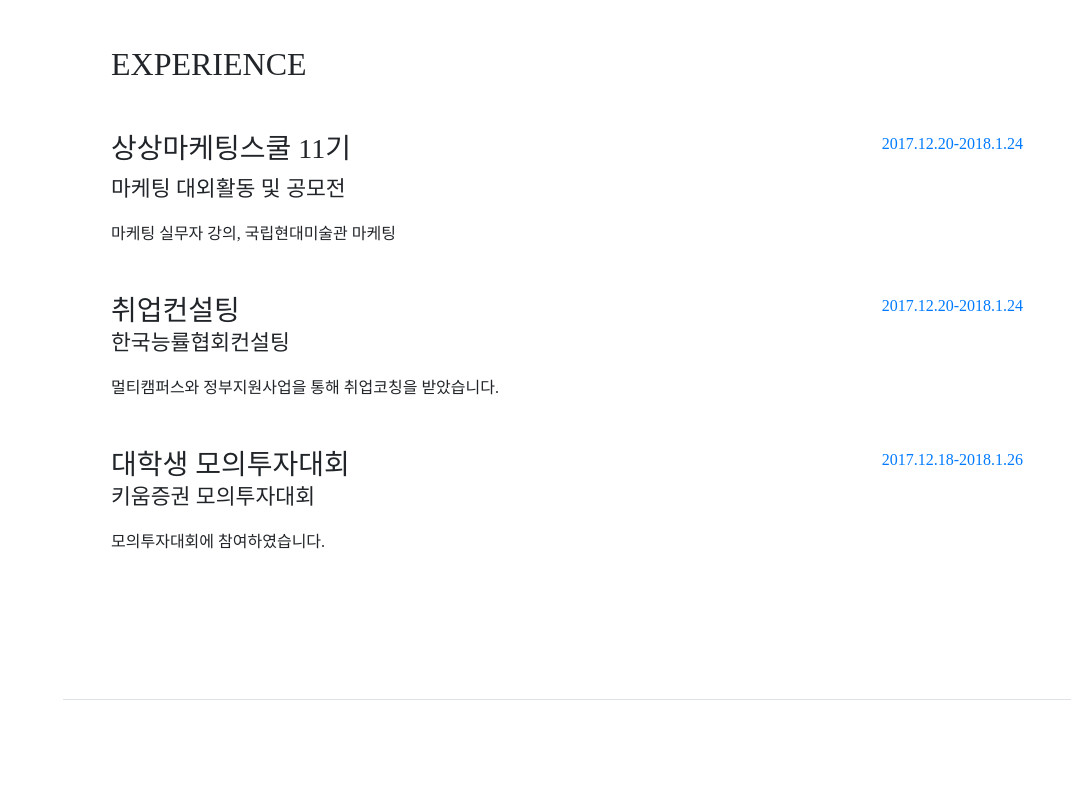
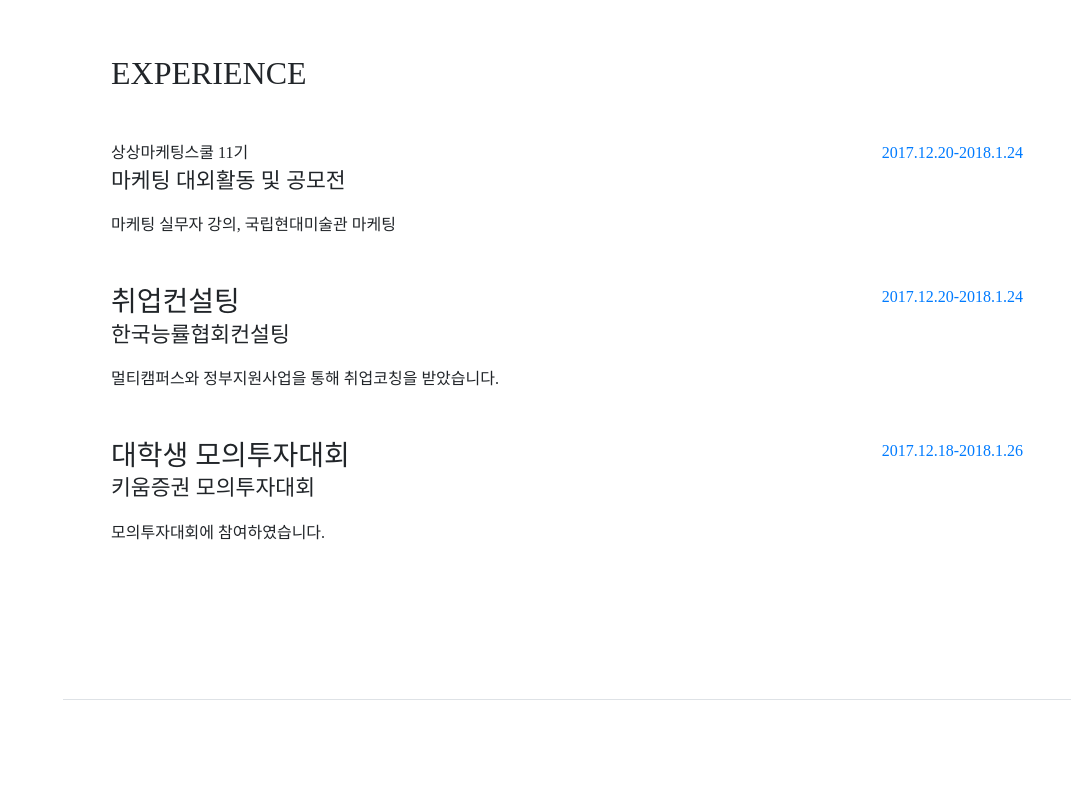
Before and after one commit to lamestory/lamestory.github.io, a website with bundled scripts: page index.html in a window 1280 px wide. Shown: the part 900-1700 px from the top of the page, without its empty margins (209-1280 px from the left). Built offline with nearby package versions, Linux system fonts and the light colour scheme; a web font is replaced by a local one.

Commit message:
Update index.html

```diff
--- a/index.html
+++ b/index.html
@@ -125,7 +125,7 @@
 
            <div class="resume-item d-flex flex-column flex-md-row mb-5">
             <div class="resume-content mr-auto">
-              <h3>상상마케팅스쿨 11기</h3>
+              <h>상상마케팅스쿨 11기</h>
               <div class="subheading mb-3">마케팅 대외활동 및 공모전</div>
               <div>마케팅 실무자 강의, 국립현대미술관 마케팅</div>
             </div>
```
